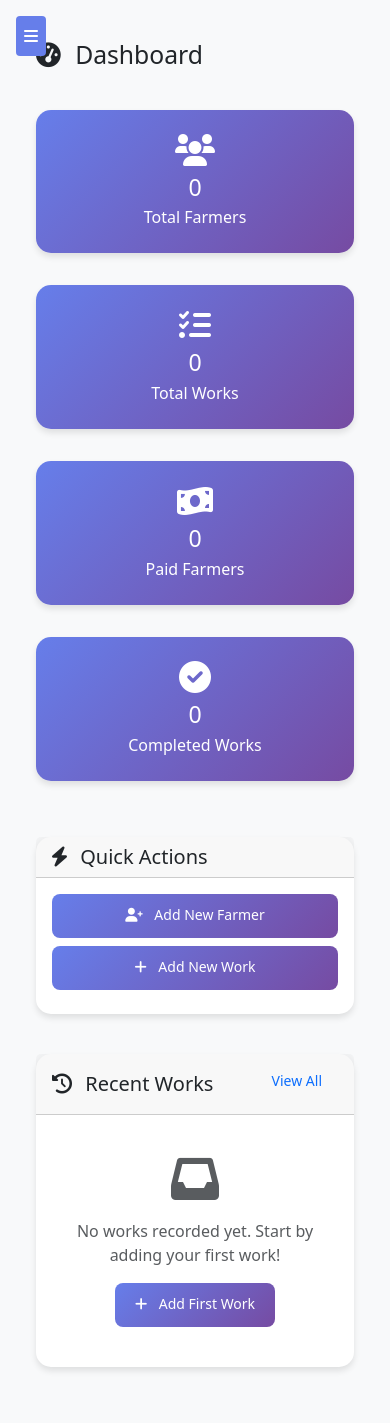
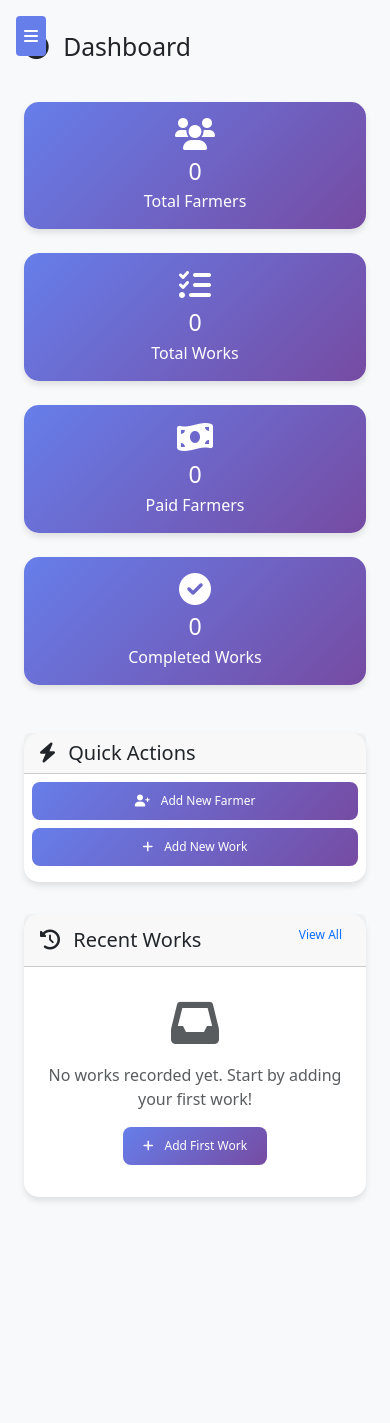
Before and after one commit to sudhakarketha/manage-tractor, a Flask app: page / in a window 390 px wide. After the commit the page ends 1201 px from the top, so only its background shows below. Run offline with Flask 3, Linux system fonts and the light colour scheme.

Commit message:
fix align issues

```diff
--- a/static/mobile.css
+++ b/static/mobile.css
@@ -19,7 +19,7 @@
     /* Main content adjustments */
     .main-content {
         margin-left: 0;
-        padding: 1rem;
+        padding: 0.5rem;
     }
 
     /* Mobile menu button */
@@ -38,12 +38,12 @@
 
     /* Table responsiveness */
     .table-responsive {
-        font-size: 0.875rem;
+        font-size: 0.75rem;
     }
 
     .table td,
     .table th {
-        padding: 0.5rem 0.25rem;
+        padding: 0.25rem 0.125rem;
     }
 
     /* Mobile table optimizations */
@@ -59,44 +59,45 @@
 
     /* Card adjustments */
     .card {
-        margin-bottom: 1rem;
+        margin-bottom: 0.5rem;
     }
 
     .card-body {
-        padding: 1rem;
+        padding: 0.5rem;
     }
 
     /* Form adjustments */
     .form-control {
-        font-size: 16px;
-        /* Prevents zoom on iOS */
+        font-size: 14px;
+        /* Smaller font size */
+        padding: 0.25rem 0.5rem;
     }
 
     /* Button adjustments */
     .btn {
-        padding: 0.5rem 1rem;
-        font-size: 0.875rem;
+        padding: 0.25rem 0.5rem;
+        font-size: 0.75rem;
     }
 
     /* Dashboard stats */
     .stats-card {
-        margin-bottom: 1rem;
+        margin-bottom: 0.5rem;
     }
 
     .stats-card .card-body {
         text-align: center;
-        padding: 1.5rem 1rem;
+        padding: 1rem 0.5rem;
     }
 
     /* Navigation improvements */
     .nav-link {
-        padding: 0.75rem 1rem;
-        font-size: 1rem;
+        padding: 0.5rem 0.75rem;
+        font-size: 0.875rem;
     }
 
     /* Modal adjustments */
     .modal-dialog {
-        margin: 1rem;
+        margin: 0.5rem;
     }
 
     /* PWA install button */
@@ -116,14 +117,14 @@
     .btn,
     .nav-link,
     .dropdown-toggle {
-        min-height: 44px;
-        min-width: 44px;
+        min-height: 36px;
+        min-width: 36px;
     }
 
     /* Better spacing for mobile */
     .container-fluid {
-        padding-left: 0.5rem;
-        padding-right: 0.5rem;
+        padding-left: 0.25rem;
+        padding-right: 0.25rem;
     }
 
     /* Hide desktop elements on mobile */
```
Also changed, not shown: templates/works.html (+4 -4 lines).
